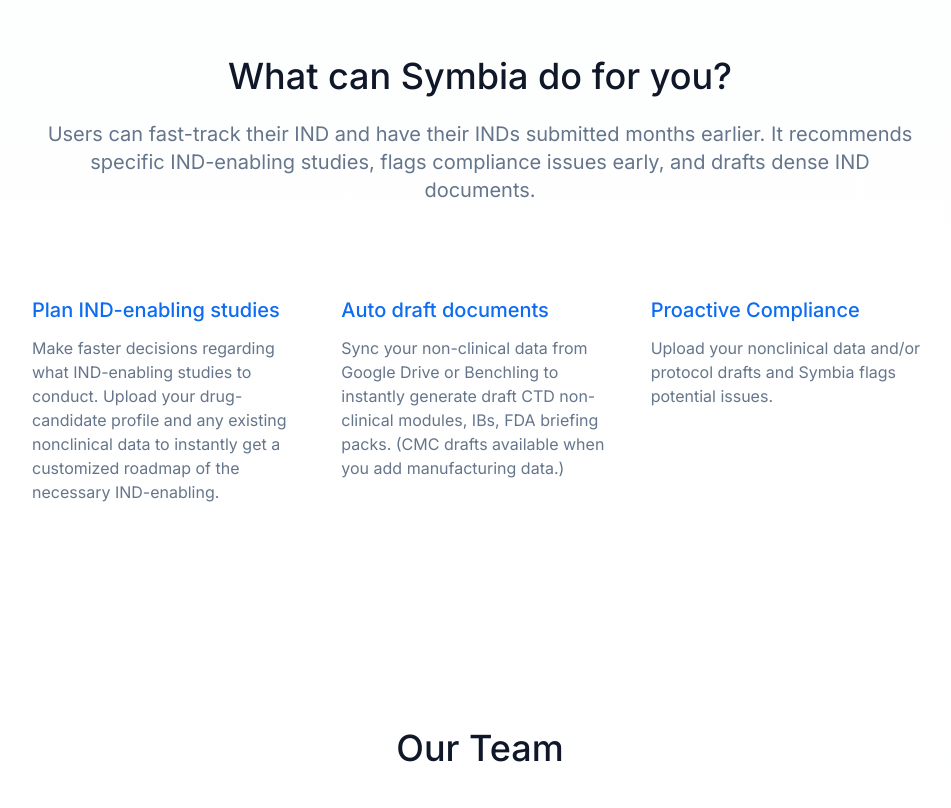
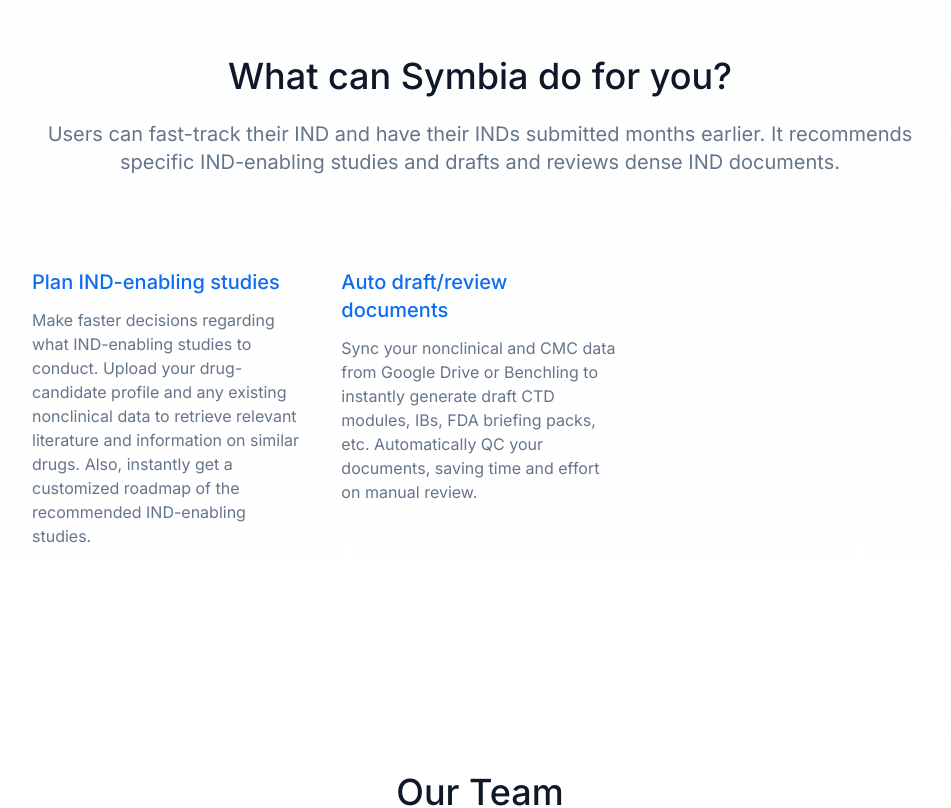
Before and after one commit to symbiateam/symbiauto.com, a React (Vite) app: page / in a window 1280 px wide. Shown: the part 680-1488 px from the top of the page, without its empty margins (160-1111 px from the left). Built offline with nearby package versions, Linux system fonts and the light colour scheme.

Commit message:
changed solution

```diff
--- a/src/components/Solution.tsx
+++ b/src/components/Solution.tsx
@@ -14,8 +14,8 @@ const Solution = () => {
             </h2>
             <p className="text-xl text-muted-foreground">
               Users can fast-track their IND and have their INDs submitted
-              months earlier. It recommends specific IND-enabling studies, flags
-              compliance issues early, and drafts dense IND documents.
+              months earlier. It recommends specific IND-enabling studies and
+              drafts and reviews dense IND documents.
             </p>
           </div>
 
@@ -28,32 +28,22 @@ const Solution = () => {
               <p className="text-muted-foreground">
                 Make faster decisions regarding what IND-enabling studies to
                 conduct. Upload your drug-candidate profile and any existing
-                nonclinical data to instantly get a customized roadmap of the
-                necessary IND-enabling.
+                nonclinical data to retrieve relevant literature and information
+                on similar drugs. Also, instantly get a customized roadmap of
+                the recommended IND-enabling studies.
               </p>
             </div>
 
             <div className="group">
               <div className="h-1 w-0 bg-accent mb-6 transition-all duration-300 group-hover:w-1/2"></div>
               <h3 className="text-xl font-medium mb-3 text-accent">
-                Auto draft documents
+                Auto draft/review documents
               </h3>
               <p className="text-muted-foreground">
-                Sync your non-clinical data from Google Drive or Benchling to
-                instantly generate draft CTD non-clinical modules, IBs, FDA
-                briefing packs. (CMC drafts available when you add manufacturing
-                data.)
-              </p>
-            </div>
-
-            <div className="group">
-              <div className="h-1 w-0 bg-accent mb-6 transition-all duration-300 group-hover:w-1/2"></div>
-              <h3 className="text-xl font-medium mb-3 text-accent">
-                Proactive Compliance
-              </h3>
-              <p className="text-muted-foreground">
-                Upload your nonclinical data and/or protocol drafts and Symbia
-                flags potential issues.
+                Sync your nonclinical and CMC data from Google Drive or
+                Benchling to instantly generate draft CTD modules, IBs, FDA
+                briefing packs, etc. Automatically QC your documents, saving
+                time and effort on manual review.
               </p>
             </div>
           </div>
```
